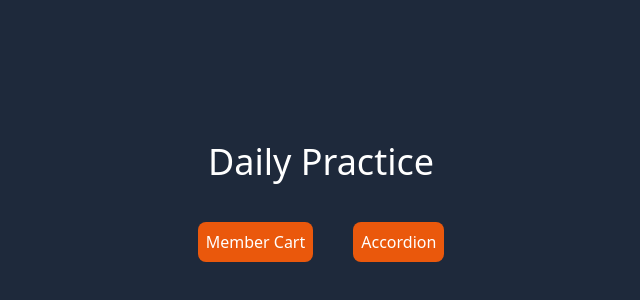
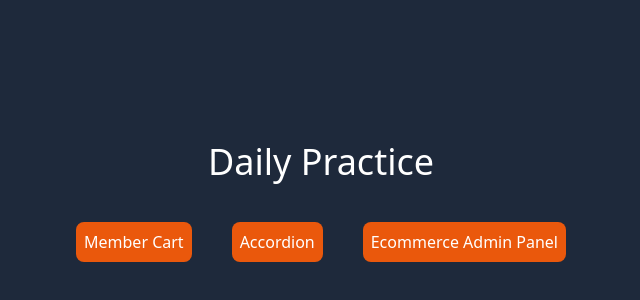
Before and after one commit to manashjyoti12/practice, a React (Vite) app: page / in a window 1280 px wide. Shown: the part 198-498 px from the top of the page, without its empty margins (319-959 px from the left). Built offline with nearby package versions, Linux system fonts and the light colour scheme.

Commit message:
add ecommerce admin panel

```diff
--- a/src/pages/Home.tsx
+++ b/src/pages/Home.tsx
@@ -11,6 +11,9 @@ return (
                 <Link to={"accordion"} >
                     <div className="bg-orange-600 p-2 rounded-lg">Accordion</div>
                 </Link>
+                <Link to="https://ecommerce-admin-delta-one.vercel.app/">
+                    <div className="bg-orange-600 p-2 rounded-lg " >Ecommerce Admin Panel</div>
+                </Link>
             </div>
     </div>
 )}
```
